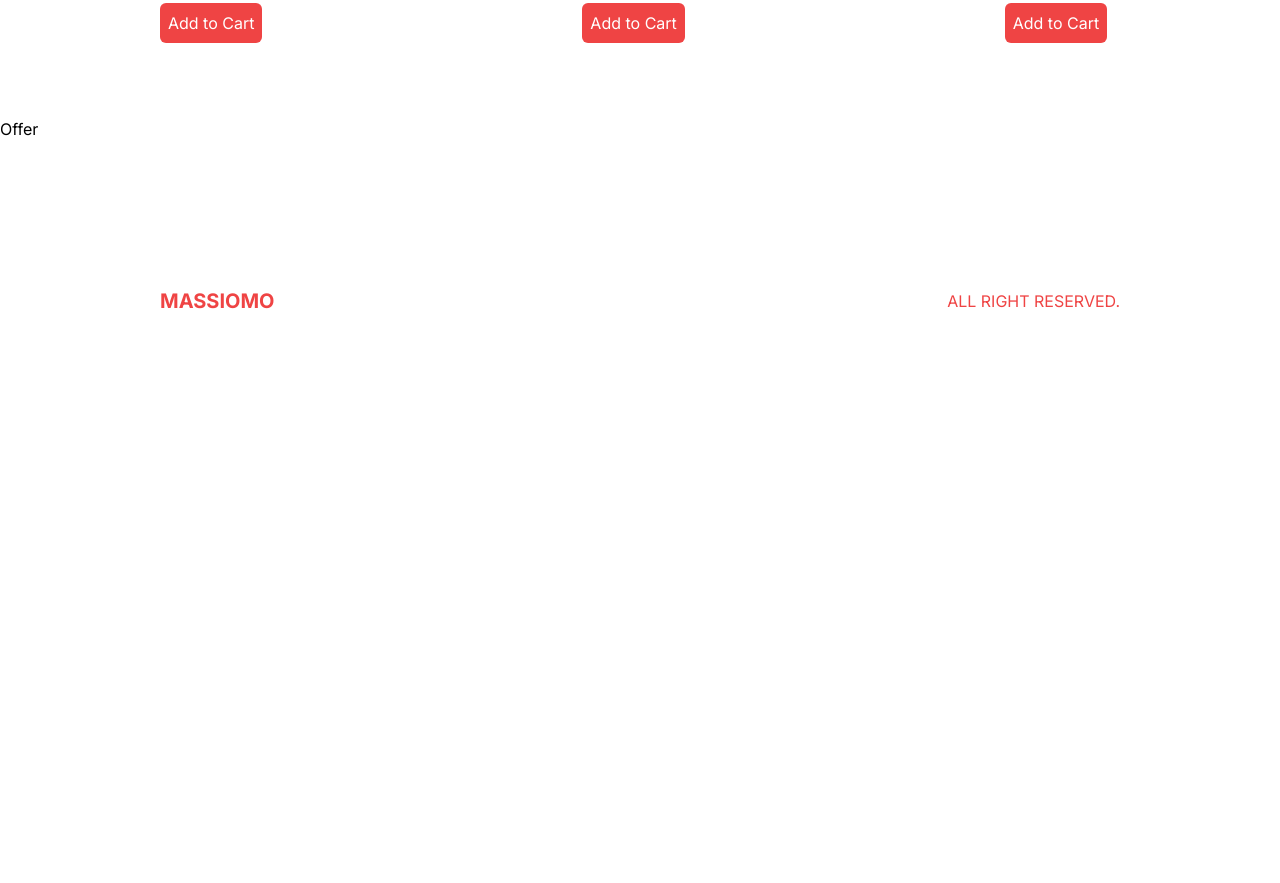
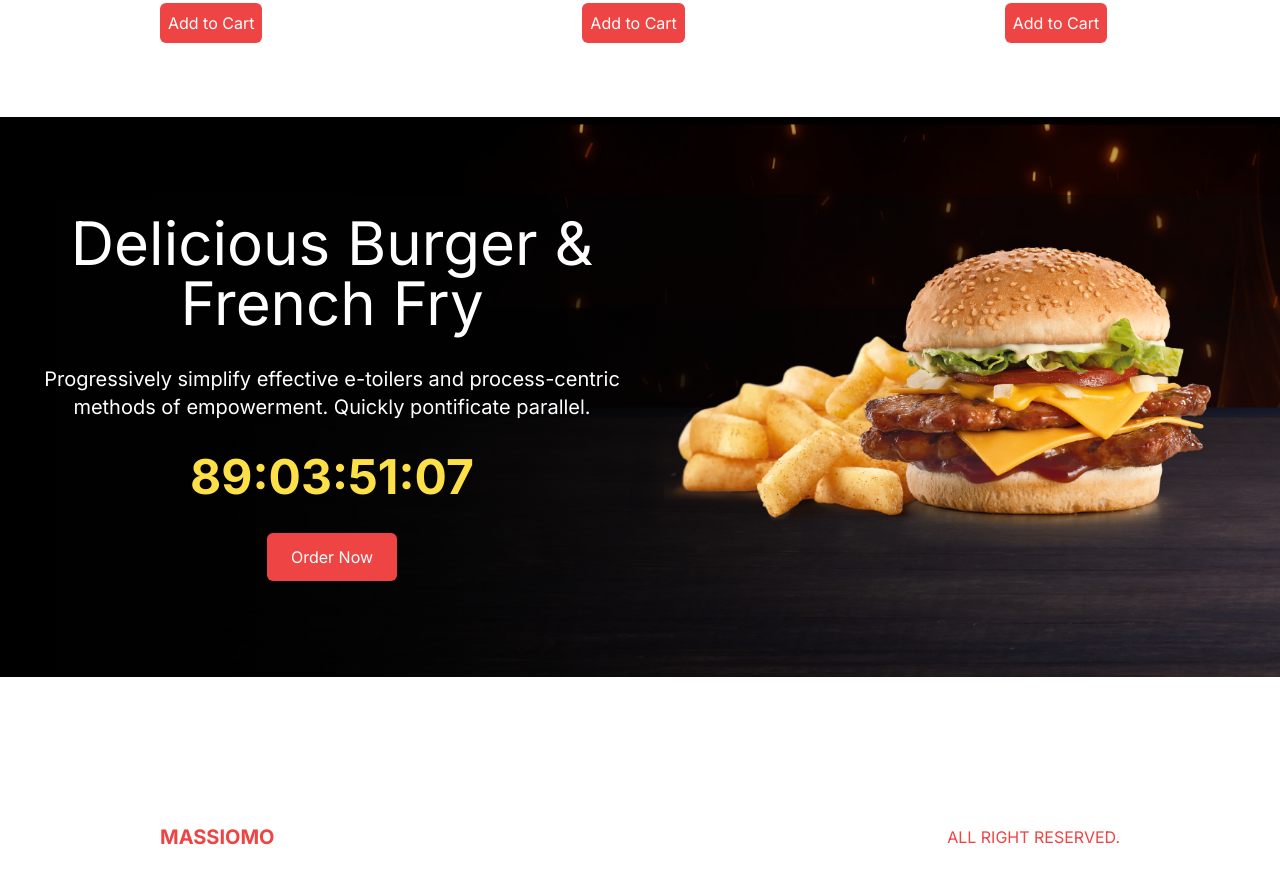
Before and after one commit to AtanasKr/MASSIMO, a Next.js app: page / in a window 1280 px wide. Shown: the part 1403-2286 px from the top of the page. Before the commit the page ends 1864 px from the top, so only its background shows below. Built offline with nearby package versions, Linux system fonts and the light colour scheme.

Commit message:
working on desing

```diff
--- a/package.json
+++ b/package.json
@@ -18,6 +18,7 @@
     "next": "13.4.16",
     "postcss": "8.4.28",
     "react": "18.2.0",
+    "react-countdown": "^2.3.5",
     "react-dom": "18.2.0",
     "tailwindcss": "3.3.3",
     "typescript": "5.1.6"
--- a/src/app/menu/page.tsx
+++ b/src/app/menu/page.tsx
@@ -1,8 +1,20 @@
+import { menu } from '@/data'
+import Link from 'next/link'
 import React from 'react'
 
 const MenuPage = () => {
   return (
-    <div>MenuPage</div>
+    <div className='p-4 lg:px-20 xl:px-40 h-[calc(100vh-6rem)] md:h-[calc(100vh-9rem)] flex flex-col md:flex-row items-center'>
+      {menu.map(category=>(
+        <Link href={`/menu/${category.slug}`} key={category.id} className='w-full h-1/3 bg-cover p-8 md:h-1/2' style={{backgroundImage:`url(${category.img})`}}>
+          <div className={`text-${category.color} w-1/2`}>
+            <h1 className='uppercase font-bold text-3xl'>{category.title}</h1>
+            <p className='text-sm my-8'>{category.desc}</p>
+            <button className={`hidden 2xl:block bg-${category.color} text-${category.color==="black"?"white":"red-500"} py-2 px-4 rounded-md`}>Explore</button>
+          </div>
+        </Link>
+      ))}
+    </div>
   )
 }
 
--- /dev/null
+++ b/src/components/CountDown.tsx
@@ -0,0 +1,13 @@
+'use client'
+import React from 'react'
+import Countdown from 'react-countdown'
+
+const endingDate = new Date("2023-11-18")
+
+const CountDown= () => {
+  return (
+    <Countdown className='font-bold text-5xl text-yellow-300' date={endingDate}/>
+  )
+}
+
+export default CountDown
--- a/src/components/Featured.tsx
+++ b/src/components/Featured.tsx
@@ -12,9 +12,9 @@ const Featured = () => {
         {featuredProducts.map(item => (
           <div key={item.id} className='w-screen h-[60vh] flex flex-col items-center justify-around p-4 hover:bg-fuchsia-50 transition-all duration-300 md:w-[50vh] xl:w-[33vw] xl:h-[90vh]'>
             {/* IMAGE CONTAINER */}
-            {item.img&&<div className='relative flex-1 w-full hover:rotate-[60deg] transition-all duration-500'>
+            {item.img&&(<div className='relative flex-1 w-full hover:rotate-[60deg] transition-all duration-500'>
               <Image src={item.img} alt='' fill className='object-contain' />
-            </div>}
+            </div>)}
             {/* TEXT CONTAINER */}
             <div className='flex-1 flex flex-col text-center g-4 items-center justify-center'>
               <h1 className='text-xl font-bold uppercase xl:text-2xl 2xl:text-3xl'>{item.title}</h1>
--- a/src/components/Offer.tsx
+++ b/src/components/Offer.tsx
@@ -1,8 +1,22 @@
 import React from 'react'
+import Image from 'next/image'
+import CountDown from './CountDown'
 
 const Offer = () => {
   return (
-    <div>Offer</div>
+    <div className="bg-black h-screen flex flex-col md:flex-row md:jsutify-between md:bg-[url('/offerBg.png')] md:h-[70vh]">
+      {/*TEXT CONTAINER*/}
+      <div className='flex-1 text-white flex flex-col justify-center items-center text-center gap-8 p-6'>
+        <h1 className='text-5xl xl:text-6xl'>Delicious Burger & French Fry</h1>
+        <p className='xl:text-xl'>Progressively simplify effective e-toilers and process-centric methods of empowerment. Quickly pontificate parallel.</p>
+        <CountDown/>
+        <button className='bg-red-500 text-white rounded-md py-3 px-6'>Order Now</button>
+      </div>
+      {/*IMAGE CONTAINER*/}
+      <div className='flex-1 w-full relative md:h-full'>
+        <Image src = "/offerProduct.png" alt= "" fill className='object-contain'/>
+      </div>
+    </div>
   )
 }
 
```
Also changed, not shown: 1 other file (tests, documents, lock files or other folders).
